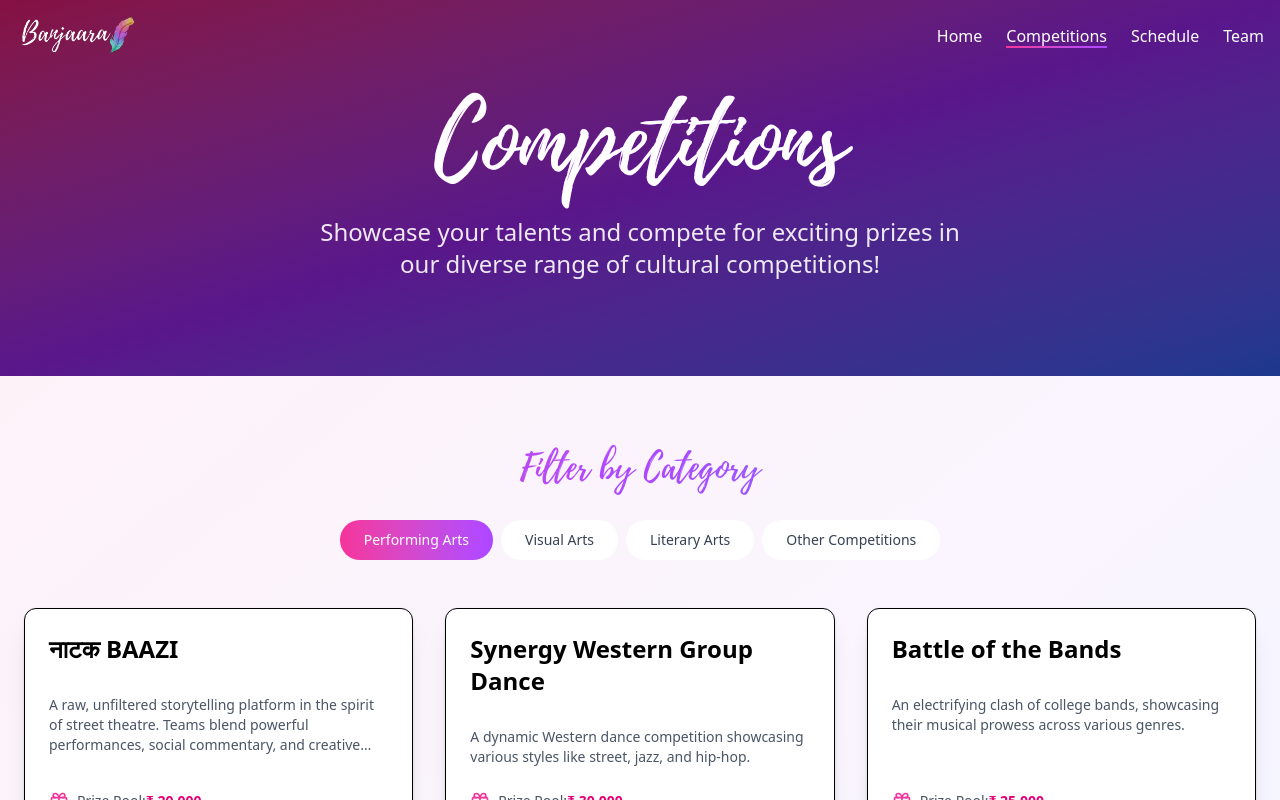
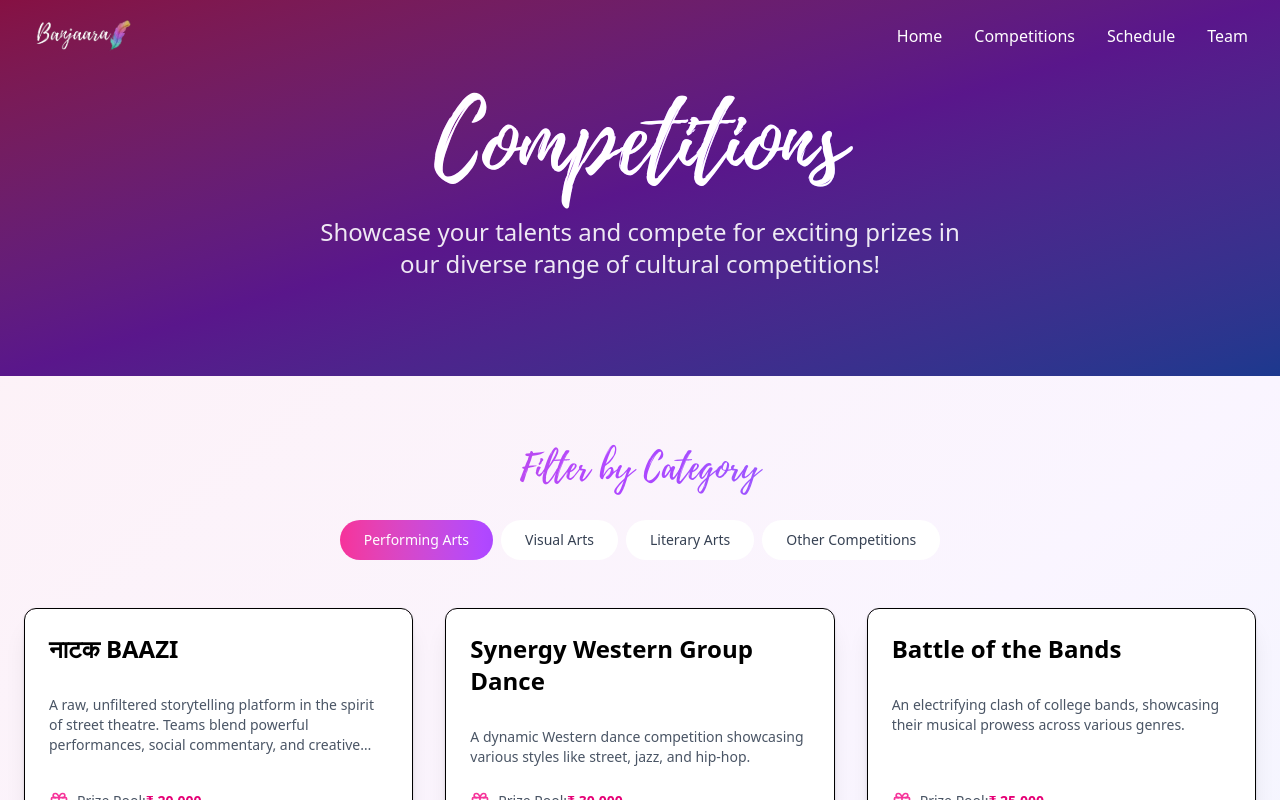
Before and after one commit to IamAbhinav03/banjara-2025, a React (Vite) app: page /competitions in a window 1280 px wide. Shown: the top 800 px of the page. Built offline with nearby package versions, Linux system fonts and the light colour scheme.

Commit message:
fixed mobile view bug on the nav bar

```diff
--- a/src/components/Navbar/Navarbar.tsx
+++ b/src/components/Navbar/Navarbar.tsx
@@ -2,19 +2,23 @@ import { NavLink } from "react-router-dom";
 // import logo from "../../assets/logo2.svg";
 import logoWhite from "../../assets/logo-white.svg";
 import { useEffect, useState } from "react";
+import "./Navbar.css";
 
 export default function Navbar() {
-  // const location = useLocation();
   const [isScrolled, setIsScrolled] = useState(false);
+  const [isOpen, setIsOpen] = useState(false);
+  const [isMobile, setIsMobile] = useState(window.innerWidth <= 768);
   const [isVisible, setIsVisible] = useState(true);
   const [lastScrollY, setLastScrollY] = useState(0);
-  const [isMobileMenuOpen, setIsMobileMenuOpen] = useState(false);
-
-  const toggleMobileMenu = () => {
-    setIsMobileMenuOpen(!isMobileMenuOpen);
-  };
 
   useEffect(() => {
+    const handleResize = () => {
+      setIsMobile(window.innerWidth <= 768);
+      if (window.innerWidth > 768) {
+        setIsOpen(false);
+      }
+    };
+
     const handleScroll = () => {
       const currentScrollY = window.scrollY;
 
@@ -22,7 +26,7 @@ export default function Navbar() {
       if (currentScrollY < 10) {
         setIsVisible(true);
       } else {
-        // Show navbar when scrolling up, hide when scrolling down
+        // Show when scrolling up, hide when scrolling down
         setIsVisible(currentScrollY < lastScrollY);
       }
 
@@ -30,162 +34,92 @@ export default function Navbar() {
       setLastScrollY(currentScrollY);
     };
 
+    window.addEventListener("resize", handleResize);
     window.addEventListener("scroll", handleScroll);
-    return () => window.removeEventListener("scroll", handleScroll);
+    return () => {
+      window.removeEventListener("resize", handleResize);
+      window.removeEventListener("scroll", handleScroll);
+    };
   }, [lastScrollY]);
 
-  // const isActive = (path: string) => location.pathname === path;
+  useEffect(() => {
+    if (isOpen) {
+      document.body.style.overflow = "hidden";
+    } else {
+      document.body.style.overflow = "auto";
+    }
+    return () => {
+      document.body.style.overflow = "auto";
+    };
+  }, [isOpen]);
+
+  const toggleMenu = () => {
+    setIsOpen(!isOpen);
+  };
+
   return (
     <nav
-      className={`fixed top-0 left-0 w-full z-50 transition-all duration-500 ${
-        isVisible
-          ? "transform translate-y-0 opacity-100"
-          : "transform -translate-y-full opacity-0"
+      className={`navbar ${isScrolled ? "scrolled" : ""} ${
+        isVisible ? "visible" : "hidden"
       }`}
     >
-      <div
-        className={`w-full mx-auto px-4 py-4 flex justify-between items-center transition-all duration-300 ${
-          isScrolled
-            ? "bg-gradient-to-r from-pink-900/90 via-purple-900/90 to-blue-900/90 backdrop-blur-md"
-            : "bg-transparent"
+      <img src={logoWhite} alt="Banjaara Logo" className="nav-logo" />
+
+      {isMobile && (
+        <button
+          className="hamburger"
+          onClick={toggleMenu}
+          aria-label={isOpen ? "Close menu" : "Open menu"}
+        >
+          {isOpen ? (
+            <svg
+              xmlns="http://www.w3.org/2000/svg"
+              viewBox="0 0 24 24"
+              fill="none"
+              stroke="currentColor"
+              strokeWidth="2"
+              strokeLinecap="round"
+              strokeLinejoin="round"
+              className="back-icon"
+            >
+              <polyline points="15 18 9 12 15 6"></polyline>
+            </svg>
+          ) : (
+            <>
+              <span className="hamburger-line"></span>
+              <span className="hamburger-line"></span>
+              <span className="hamburger-line"></span>
+            </>
+          )}
+        </button>
+      )}
+
+      <ul
+        className={`nav-items ${isOpen ? "open" : ""} ${
+          isMobile ? "mobile" : ""
         }`}
       >
-        <div className="flex items-center gap-2">
-          <img
-            src={logoWhite}
-            alt="Banjaara Logo"
-            className="w-10 h-10"
-            style={{ transform: "scale(3)", transformOrigin: "left" }}
-          />
-        </div>
-
-        <div className="md:hidden">
-          <button
-            onClick={toggleMobileMenu}
-            className="text-white p-2 rounded-lg hover:bg-white/10 transition-colors"
-          >
-            <svg
-              className="h-6 w-6 fill-current"
-              viewBox="0 0 24 24"
-              xmlns="http://www.w3.org/2000/svg"
-            >
-              {isMobileMenuOpen ? (
-                <path
-                  fillRule="evenodd"
-                  clipRule="evenodd"
-                  d="M18.278 16.864a1 1 0 0 1-1.414 1.414l-4.829-4.829-4.828 4.829a1 1 0 0 1-1.414-1.414l4.829-4.828-4.828-4.829a1 1 0 0 1 1.414-1.414l4.829 4.828 4.828-4.828a1 1 0 1 1 1.414 1.414l-4.828 4.829 4.829 4.828z"
-                />
-              ) : (
-                <path
-                  fillRule="evenodd"
-                  d="M4 5h16a1 1 0 0 1 0 2H4a1 1 0 1 1 0-2zm0 6h16a1 1 0 0 1 0 2H4a1 1 0 1 1 0-2zm0 6h16a1 1 0 0 1 0 2H4a1 1 0 1 1 0-2z"
-                />
-              )}
-            </svg>
-          </button>
-        </div>
-
-        <div className="hidden md:flex gap-6">
-          <NavLink
-            to="/"
-            className={({ isActive }) =>
-              `font-sans text-white transition-colors relative ${
-                isActive
-                  ? "after:absolute after:bottom-0 after:left-0 after:w-full after:h-0.5 after:bg-gradient-to-r after:from-pink-500 after:to-purple-500"
-                  : "hover:text-transparent hover:bg-clip-text hover:bg-gradient-to-r hover:from-pink-500 hover:to-purple-500"
-              }`
-            }
-          >
+        <li>
+          <NavLink to="/" onClick={() => setIsOpen(false)}>
             Home
           </NavLink>
-          <NavLink
-            to="/competitions"
-            className={({ isActive }) =>
-              `font-sans text-white transition-colors relative ${
-                isActive
-                  ? "after:absolute after:bottom-0 after:left-0 after:w-full after:h-0.5 after:bg-gradient-to-r after:from-pink-500 after:to-purple-500"
-                  : "hover:text-transparent hover:bg-clip-text hover:bg-gradient-to-r hover:from-pink-500 hover:to-purple-500"
-              }`
-            }
-          >
+        </li>
+        <li>
+          <NavLink to="/competitions" onClick={() => setIsOpen(false)}>
             Competitions
           </NavLink>
-          <NavLink
-            to="/schedule"
-            className={({ isActive }) =>
-              `font-sans text-white transition-colors relative ${
-                isActive
-                  ? "after:absolute after:bottom-0 after:left-0 after:w-full after:h-0.5 after:bg-gradient-to-r after:from-pink-500 after:to-purple-500"
-                  : "hover:text-transparent hover:bg-clip-text hover:bg-gradient-to-r hover:from-pink-500 hover:to-purple-500"
-              }`
-            }
-          >
+        </li>
+        <li>
+          <NavLink to="/schedule" onClick={() => setIsOpen(false)}>
             Schedule
           </NavLink>
-          <NavLink
-            to="/team"
-            className={({ isActive }) =>
-              `font-sans text-white transition-colors relative ${
-                isActive
-                  ? "after:absolute after:bottom-0 after:left-0 after:w-full after:h-0.5 after:bg-gradient-to-r after:from-pink-500 after:to-purple-500"
-                  : "hover:text-transparent hover:bg-clip-text hover:bg-gradient-to-r hover:from-pink-500 hover:to-purple-500"
-              }`
-            }
-          >
+        </li>
+        <li>
+          <NavLink to="/team" onClick={() => setIsOpen(false)}>
             Team
           </NavLink>
-        </div>
-
-        {/* Mobile menu */}
-        <div
-          className={`md:hidden fixed inset-0 bg-white z-40 pt-24 pb-6 px-6 transform transition-transform duration-300 ease-in-out ${
-            isMobileMenuOpen ? "translate-x-0" : "translate-x-full"
-          }`}
-        >
-          <div className="flex flex-col space-y-4">
-            <NavLink
-              to="/"
-              className={({ isActive }) =>
-                `nav-link text-xl ${
-                  isActive ? "text-pink-500" : "text-gray-800"
-                }`
-              }
-            >
-              Home
-            </NavLink>
-            <NavLink
-              to="/competitions"
-              className={({ isActive }) =>
-                `nav-link text-xl ${
-                  isActive ? "text-pink-500" : "text-gray-800"
-                }`
-              }
-            >
-              Competitions
-            </NavLink>
-            <NavLink
-              to="/schedule"
-              className={({ isActive }) =>
-                `nav-link text-xl ${
-                  isActive ? "text-pink-500" : "text-gray-800"
-                }`
-              }
-            >
-              Schedule
-            </NavLink>
-            <NavLink
-              to="/team"
-              className={({ isActive }) =>
-                `nav-link text-xl ${
-                  isActive ? "text-pink-500" : "text-gray-800"
-                }`
-              }
-            >
-              Team
-            </NavLink>
-          </div>
-        </div>
-      </div>
+        </li>
+      </ul>
     </nav>
   );
 }
--- /dev/null
+++ b/src/components/Navbar/Navbar.css
@@ -0,0 +1,148 @@
+.navbar {
+  position: fixed;
+  top: 0;
+  left: 0;
+  width: 100%;
+  padding: 1rem 2rem;
+  display: flex;
+  justify-content: space-between;
+  align-items: center;
+  z-index: 1000;
+  background: transparent;
+  transition: all 0.3s ease;
+  transform: translateY(0);
+}
+
+.navbar.hidden {
+  transform: translateY(-100%);
+}
+
+.navbar.scrolled {
+  background: linear-gradient(
+    to right,
+    rgba(131, 24, 67, 0.9),
+    rgba(88, 28, 135, 0.9),
+    rgba(30, 64, 175, 0.9)
+  );
+  backdrop-filter: blur(8px);
+}
+
+.nav-logo {
+  height: 40px;
+  transform: scale(2.5);
+  transform-origin: left;
+}
+
+.nav-title {
+  font-size: 1.5rem;
+  font-weight: 600;
+  color: white;
+  text-decoration: none;
+}
+
+.nav-items {
+  display: flex;
+  gap: 2rem;
+  list-style: none;
+  margin: 0;
+  padding: 0;
+}
+
+.nav-items a {
+  color: white;
+  text-decoration: none;
+  font-size: 1rem;
+  font-weight: 500;
+  transition: color 0.3s ease;
+  position: relative;
+}
+
+.nav-items a::after {
+  content: "";
+  position: absolute;
+  bottom: -4px;
+  left: 0;
+  width: 0;
+  height: 2px;
+  background: linear-gradient(to right, #ec4899, #a855f7);
+  transition: width 0.3s ease;
+}
+
+.nav-items a:hover::after {
+  width: 100%;
+}
+
+.hamburger {
+  display: none;
+  background: none;
+  border: none;
+  cursor: pointer;
+  padding: 0.5rem;
+  z-index: 100;
+  color: white;
+}
+
+.hamburger-line {
+  display: block;
+  width: 25px;
+  height: 2px;
+  background-color: white;
+  margin: 5px 0;
+  transition: all 0.3s ease;
+}
+
+.back-icon {
+  width: 24px;
+  height: 24px;
+  transition: transform 0.3s ease;
+}
+
+@media (max-width: 768px) {
+  .hamburger {
+    display: block;
+  }
+
+  .nav-items {
+    position: fixed;
+    top: 0;
+    right: -100%;
+    width: 100%;
+    height: 100vh;
+    background: linear-gradient(
+      to bottom right,
+      oklch(0.971 0.014 343.198),
+      oklch(0.977 0.014 308.299),
+      oklch(0.97 0.014 254.604)
+    );
+    flex-direction: column;
+    justify-content: center;
+    align-items: center;
+    transition: right 0.3s ease;
+    padding: 2rem;
+  }
+
+  .nav-items.open {
+    right: 0;
+  }
+
+  .nav-items a {
+    font-size: 1.5rem;
+    padding: 1rem;
+    width: 100%;
+    text-align: center;
+    border-radius: 0.5rem;
+    transition: all 0.3s ease;
+    background: linear-gradient(to right, #ec4899, #a855f7);
+    -webkit-background-clip: text;
+    background-clip: text;
+    color: transparent;
+  }
+
+  .nav-items a:hover {
+    background: rgba(255, 255, 255, 0.1);
+    background: linear-gradient(to right, #ec4899, #a855f7);
+    -webkit-background-clip: text;
+    background-clip: text;
+    color: transparent;
+  }
+}
```
